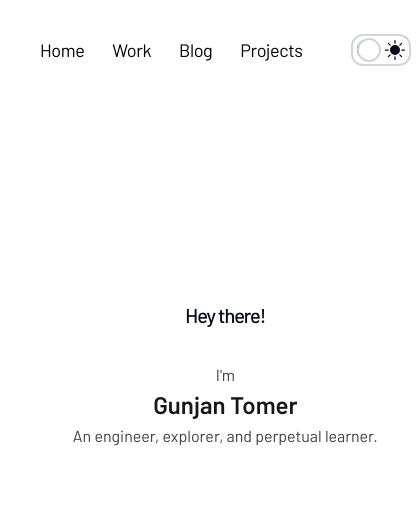
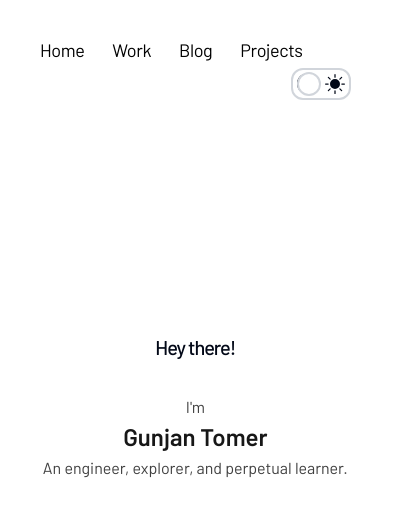
Before and after one commit to gunjantomer/personal-site, a Next.js app: page / in a window 390 px wide. Shown: the top 516 px of the page, 419 px wide, since content can reach past the window. Built offline with nearby package versions, Linux system fonts and the light colour scheme.

Commit message:
feat: responsive experience cards

```diff
--- a/app/components/nav.tsx
+++ b/app/components/nav.tsx
@@ -18,19 +18,20 @@ const navItems = {
 
 export function Navbar() {
   return (
-    <aside className='-ml-[8px] mb-16 tracking-tight'>
-      <div className='flex lg:sticky lg:top-20'>
+    <aside className="-ml-[8px] mb-16 tracking-tight">
+      <div className="flex flex-col sm:flex-row lg:sticky lg:top-20">
         <nav
-          className='flex flex-row basis-full items-start relative px-0 pb-0 fade md:overflow-auto scroll-pr-6 md:relative animate-fadeIn'
-          id='nav'
+          className="flex flex-row basis-full items-start relative px-0 pb-0 fade md:overflow-auto
+            scroll-pr-6 md:relative animate-fadeIn"
+          id="nav"
         >
-          <div className='flex flex-row space-x-0 pr-10 gap-3'>
+          <div className="flex flex-row space-x-0 pr-10 gap-3">
             {Object.entries(navItems).map(([path, { name }]) => {
               return (
                 <Link
                   key={path}
                   href={path}
-                  className='text-lg sm:text-3xl flex align-middle relative py-1 px-2'
+                  className="text-lg sm:text-3xl flex align-middle relative py-1 px-2"
                 >
                   {name}
                 </Link>
@@ -38,7 +39,7 @@ export function Navbar() {
             })}
           </div>
         </nav>
-        <ThemeSwitcher classNames='flex flex-end' />
+        <ThemeSwitcher classNames="flex flex-end self-end" />
       </div>
     </aside>
   );
--- a/app/components/theme-switcher.tsx
+++ b/app/components/theme-switcher.tsx
@@ -20,7 +20,7 @@ const ThemeToggle = ({ classNames }: { classNames?: string }) => {
   const [toggleState, setToggleState] = useState(currentToggleState);
 
   return (
-    <div className={joinClassNames(classNames, 'self-center')}>
+    <div className={classNames}>
       <button
         onClick={() => {
           if (theme === 'light') {
@@ -31,21 +31,23 @@ const ThemeToggle = ({ classNames }: { classNames?: string }) => {
             setToggleState('right-0');
           }
         }}
-        className='inline-flex justify-center items-center border-[2px] border-gray-300 w-[60px] h-[32px] rounded-xl relative gap-2'
+        className="inline-flex justify-center items-center border-[2px] border-gray-300 w-[60px]
+          h-[32px] rounded-xl relative gap-2"
       >
         <div
           className={joinClassNames(
-            'absolute w-[1.5rem] h-[1.5rem] m-1 rounded-xl bg-white border-[2px] border-gray-300 transition-all duration-300 ease-in-out',
-            toggleState
+            `absolute w-[1.5rem] h-[1.5rem] m-1 rounded-xl bg-white border-[2px]
+            border-gray-300 transition-all duration-300 ease-in-out`,
+            toggleState,
           )}
         ></div>
         <BsFillMoonStarsFill
-          id='theme-toggle-dark-icon'
-          className='w-5 h-5 text-elm'
+          id="theme-toggle-dark-icon"
+          className="w-5 h-5 text-elm"
         />
         <BsFillSunFill
-          id='theme-toggle-light-icon'
-          className='w-5 h-5 text-coral'
+          id="theme-toggle-light-icon"
+          className="w-5 h-5 text-coral"
         />
       </button>
     </div>
--- a/app/layout.tsx
+++ b/app/layout.tsx
@@ -70,7 +70,8 @@ export default async function RootLayout({
         )} */}
           <main
             className={joinClassNames(
-              'mx-auto mt-8 flex max-w-[1200px] flex-auto flex-col px-2 sm:mt-32 md:px-0',
+              `mx-auto mt-8 flex max-w-[90vw] sm:max-w-[1200px] flex-auto flex-col px-2
+              sm:mt-32 md:px-0`,
               `${font.className}`,
             )}
           >
--- a/app/work/page.tsx
+++ b/app/work/page.tsx
@@ -32,14 +32,17 @@ export default async function Portfolio() {
             cardProps?.image?.fields as AssetFields,
           );
           return (
-            <div className="grid grid-cols-12">
-              <div className="col-span-1 col-start-1 my-8">2018-2020</div>
+            <div
+              key={cardProps.title}
+              className="flex flex-col max-w-[90vw] mx-auto md:grid md:grid-cols-6 lg:grid-cols-12"
+            >
+              <div className="col-span-1 col-start-1 md:my-8">2018-2020</div>
               <Card
-                key={cardProps.title}
-                className="col-span-11 col-start-2 ml-8 scale-100 transform-gpu overflow-hidden
-                  border-transparent bg-transparent outline-none duration-300 lg:transition
-                  hover:scale-[103%] hover:bg-slate-300 dark:hover:bg-[#161e30] hover:shadow-lg
-                  lg:hover:shadow-slate-500/50"
+                className="md:col-span-5 md:col-start-2 lg:col-span-11 mt-5 sm:mt-0 md:ml-8 scale-100
+                  transform-gpu overflow-hidden ring-2 ring-slate-500 md:ring-transparent
+                  md:shadow-none border-transparent bg-transparent outline-none duration-300
+                  lg:transition hover:scale-[103%] hover:bg-slate-300 dark:hover:bg-[#161e30]
+                  hover:shadow-lg hover:shadow-slate-500/50"
               >
                 <CardHeader className="text-3xl">{cardProps.title}</CardHeader>
                 <CardContent className="flex flex-col">
```
